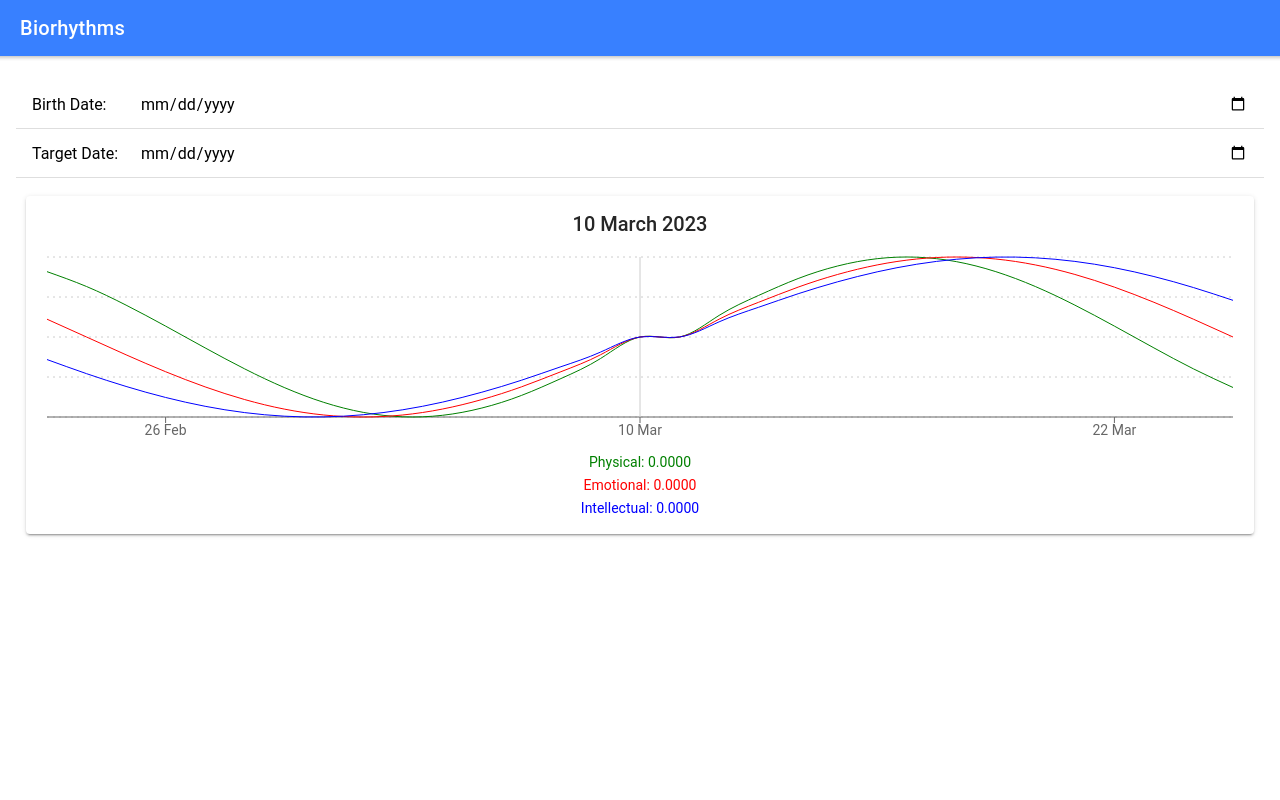
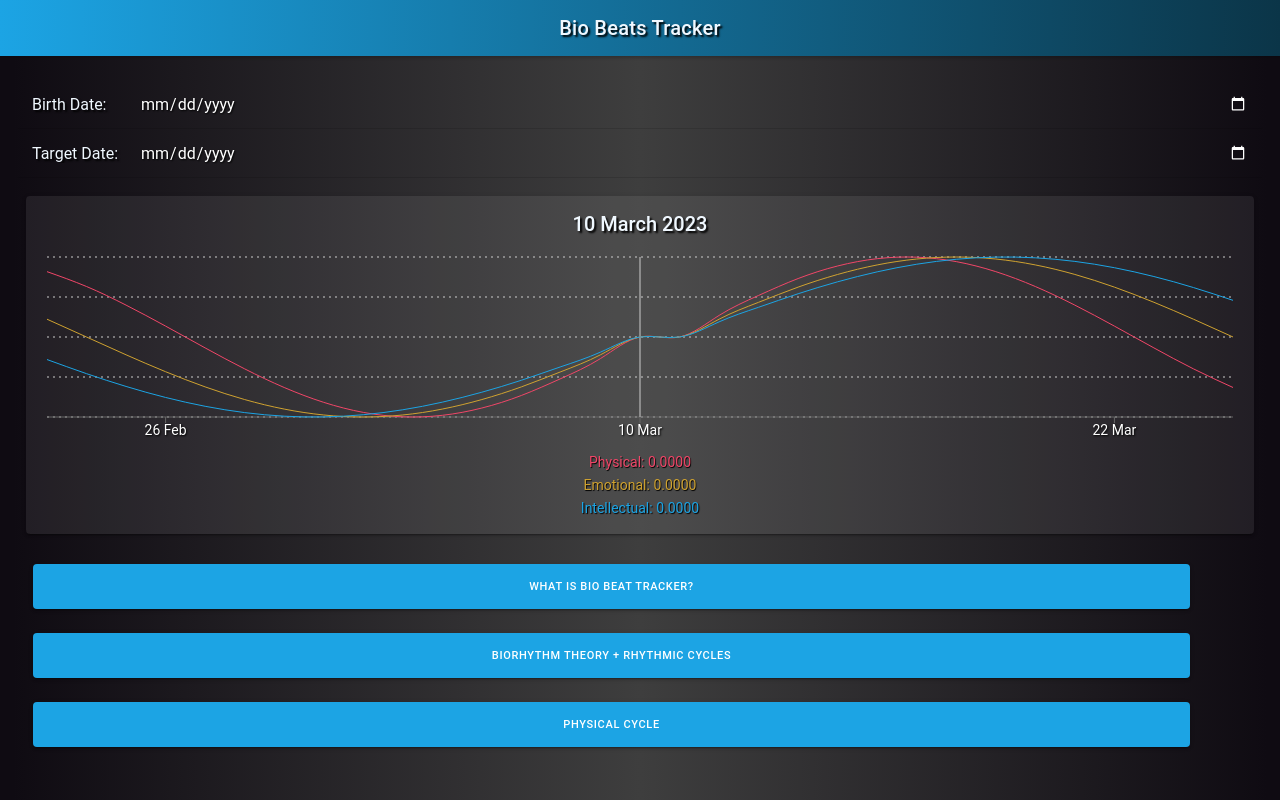
Before and after one commit to SergioElisondo/bio-beats-tracker, a React (Create React App) app: page / in a window 1280 px wide. Built offline with nearby package versions, Linux system fonts and the light colour scheme.

Commit message:
update ui but still need to add more info

```diff
--- /dev/null
+++ b/src/App.css
@@ -0,0 +1,195 @@
+/* ion-content {
+  --background: linear-gradient(to right, #602061, #9049c3);
+}
+
+ion-toolbar.toolbar-gradient {
+  --background: linear-gradient(to right, #a45ce8, #4b0082);
+} */
+
+
+/* ion-content {
+  --background: linear-gradient(to right, #7c4d7c, #382845);
+} */
+
+/* ion-content {
+  --background: linear-gradient(to right, #7c7c7c, #0f0b12);
+} */
+
+ion-content {
+  --background: linear-gradient(90deg, rgba(15,11,18,1) 1%, #3e3e3e 50%, rgba(15,11,18,1) 99%);
+}
+
+/* ion-toolbar.toolbar-gradient {
+  --background: linear-gradient(to right, #F14668, #5c1625);
+} */
+
+ion-toolbar.toolbar-gradient {
+  --background: linear-gradient(to right, rgb(28, 164, 228), rgb(11, 53, 72));
+}
+
+ion-item {
+  --background: transparent;
+}
+
+
+ion-card-title {
+  color: aliceblue;
+  text-shadow: 2px 2px 2px black;
+}
+
+#root > ion-app > ion-content > ion-list > ion-item:nth-child(1) > ion-input > input {
+  color: rgb(0, 0, 0);
+  text-shadow: 1px 1px 2px rgb(255, 255, 255);
+}
+
+#root > ion-app > ion-content > ion-list > ion-item:nth-child(2) > ion-input > input  {
+  color: rgb(0, 0, 0);
+  text-shadow: 1px 1px 2px rgb(255, 255, 255);
+}
+
+#root > ion-app > ion-content > ion-list > ion-item:nth-child(3) > ion-input > input  {
+  color: rgb(0, 0, 0);
+  text-shadow: 1px 1px 2px rgb(255, 255, 255);
+}
+
+/* ion-icon[name="calendar"] {
+  --color: white;
+} */
+
+.date-picker-icon {
+  -webkit-filter: invert(1);
+          filter: invert(1);
+          color: white;
+}
+
+.ion-title-shadow {
+  color: aliceblue;
+  text-shadow: 2px 2px 2px black;
+  text-align: center;
+}
+
+/* .ion-input-shadow {
+  color: aliceblue;
+  text-shadow: 2px 2px 2px black;
+} */
+
+.ion-item-clear {
+  background: transparent;
+  border-radius: 4px;
+  color: aliceblue;
+  text-shadow: 2px 2px 2px black;
+}
+
+ion-list.ios.list-ios {
+  background: var(--ion-item-background, var(--ion-background-color, rgba(255, 255, 255, 0)));
+}
+
+ion-list.md.list-md {
+  background: var(--ion-item-background, var(--ion-background-color, rgba(255, 255, 255, 0)));
+}
+
+ion-list {
+  background: var(--ion-item-background, var(--ion-background-color, rgba(255, 255, 255, 0)));
+}
+
+ion-card-header.ion-inherit-color {
+  background: rgba(0, 0, 0, 0);
+}
+
+/* ion-card-content.ios.card-content {
+  background: rgba(0, 0, 0, 0);
+}
+
+ion-card-content.md.card-content {
+  background: rgba(0, 0, 0, 0);
+} */
+
+ion-card-content.card-content {
+  background: rgba(0, 0, 0, 0);
+}
+
+ion-card.ion-text-center {
+  background: rgba(255, 255, 255, 0.074);
+}
+
+
+
+#root > ion-app > ion-content > ion-card > ion-card-content > div > div > div > svg > g.recharts-layer.recharts-cartesian-axis.recharts-xAxis.xAxis > g > g:nth-child(1) > text > tspan, #root > ion-app > ion-content > ion-card > ion-card-content > div > div > div > svg > g.recharts-layer.recharts-cartesian-axis.recharts-xAxis.xAxis > g > g:nth-child(2) > text > tspan, #root > ion-app > ion-content > ion-card > ion-card-content > div > div > div > svg > g.recharts-layer.recharts-cartesian-axis.recharts-xAxis.xAxis > g > g:nth-child(3) > text > tspan {
+  fill: #ffffff;
+  text-shadow: 1px 1px 2px rgb(0, 0, 0);
+}
+
+
+.dropdown-container {
+  display: grid;
+  grid-template-columns: 1fr;
+  margin-left: 15px;
+  margin-right: 15px;
+  color: aliceblue;
+}
+
+
+/* .dropdown-menu {
+  opacity: 0;
+  transition: opacity 0.5s ease-in-out;
+} */
+
+.dropdown-menu.show {
+  opacity: 1;
+}
+
+.dropdown-menu.hide {
+  display: none;
+}
+
+/* Button styes */
+
+.button {
+  --background: rgb(28, 164, 228);
+  text-shadow: 2px 2px 4px rgb(0, 0, 0);
+  /* width: 310px */
+}
+
+.info-button {
+  margin-top: 20px;
+}
+
+.button-style {
+  border-radius: 4px;
+  font-size: 11px;
+  --transition: .3s;
+  text-shadow: 2px 2px 4px #000000;
+  width: 95%;
+  height: 45px;
+}
+
+.button-style:active {
+  --background: rgb(207, 162, 48);
+}
+
+.button-style:hover {
+  --background: rgb(207, 162, 48);
+}
+
+
+span.button-inner {
+    text-shadow: 1px 1px 2px black;
+}
+
+button > span.button-inner {
+  text-shadow: 1px 1px 2px black;
+}
+
+
+button-inner {
+    display: flex;
+    position: relative;
+    flex-flow: row nowrap;
+    flex-shrink: 0;
+    align-items: center;
+    justify-content: center;
+    width: 100%;
+    height: 100%;
+    z-index: 1;
+    text-shadow: 1px 1px 2px black;
+}
--- a/src/App.js
+++ b/src/App.js
@@ -1,42 +1,82 @@
-import {IonApp, IonContent, IonHeader, IonInput, IonLabel, IonTitle, IonToolbar, IonItem, IonList} from '@ionic/react';
+import {IonApp, IonContent, IonHeader, IonInput, IonLabel, IonTitle, IonToolbar, IonItem, IonList, IonButton} from '@ionic/react';
 import {useState} from 'react';
 
 import BiorhythmCard from './components/BiorhythmCard';
 import {useStoredState} from './lib/hooks';
+
+import './App.css';
 
 function getToday() {
   return new Date().toISOString().slice(0, 'yyyy-mm-dd'.length)
 }
 
 function App() {
-  const [birthDate, setBirthDate] = useStoredState('birthDate') // empty string means no date was selected yet
-  const [targetDate, setTargetDate] = useState(getToday) // empty string means no value was passed in yet
+  const [birthDate, setBirthDate] = useStoredState('birthDate'); // empty string means no date was selected yet
+  const [targetDate, setTargetDate] = useState(getToday); // empty string means no value was passed in yet
+  const [showInfo1, setShowInfo1] = useState(false); // controls whether the dropdown menu is visible or hidden
+  const [showInfo2, setShowInfo2] = useState(false); // controls whether the dropdown menu is visible or hidden
+  const [showInfo3, setShowInfo3] = useState(false); // controls whether the dropdown menu is visible or hidden
+
+  function toggleInfo1() {
+    setShowInfo1(!showInfo1);
+  }
+
+  function toggleInfo2() {
+    setShowInfo2(!showInfo2);
+  }
+
+  function toggleInfo3() {
+    setShowInfo3(!showInfo3);
+  }
 
   return (
-    <IonApp>
+    <IonApp className="background-image">
       <IonHeader>
-        <IonToolbar color="primary">
-          <IonTitle>Biorhythms</IonTitle>
+        <IonToolbar className="toolbar-gradient">
+          <IonTitle className='ion-title-shadow'>Bio Beats Tracker</IonTitle>
         </IonToolbar>
       </IonHeader>
       <IonContent className="ion-padding">
-        {/* can move results here as well */}
         <IonList>
-          <IonItem>
+          <IonItem className='ion-item-clear'>
             <IonLabel position='fixed'>
-              Birth Date:</IonLabel>
-            <IonInput type="date" onIonChange={(event) => {setBirthDate(event.detail.value)}} />
+              Birth Date:
+            </IonLabel>
+            <IonInput className='ion-input-shadow date-picker-icon' type="date" onIonChange={(event) => {setBirthDate(event.detail.value)}} />
           </IonItem>
-          <IonItem>
+          <IonItem className='ion-item-clear'>
             <IonLabel position='fixed'>
-              Target Date:</IonLabel>
-            <IonInput type="date" onIonChange={(event) => {setTargetDate(event.detail.value)}} />
+              Target Date:
+            </IonLabel>
+            <IonInput className='ion-input-shadow date-picker-icon' type="date" onIonChange={(event) => {setTargetDate(event.detail.value)}} />
           </IonItem>
         </IonList>
-        {/* {Boolean(birthDate) && (
-          <BiorhythmCard birthDate={birthDate} targetDate={targetDate} />
-        )} */}
         <BiorhythmCard birthDate={birthDate} targetDate={targetDate} />
+        <div className="dropdown-container">
+          <IonButton className="info-button button-style" onClick={toggleInfo1}>What is Bio Beat Tracker?</IonButton>
+          <div className={`dropdown-menu ${ showInfo1 ? 'show' : 'hide' }`}>
+            <p>Bio Beats Tracker is an app that uses the biorhythm theory to help users understand their physical, emotional, and intellectual cycles. The biorhythm theory suggests that these cycles have periods that can be calculated based on a person's birthdate. Overall, Bio Beats Tracker is a helpful tool for anyone interested in improving their overall well-being by understanding and working with their natural biorhythms.</p>
+          </div>
+        </div>
+        <div className="dropdown-container">
+          <IonButton className="info-button button-style" onClick={toggleInfo2}>Biorhythm Theory + Rhythmic Cycles</IonButton>
+          {showInfo2 && (
+            <div className={`dropdown-menu ${ showInfo2 ? 'show' : 'hide' }`}>
+              <p>The physical cycle is typically the shortest cycle and has a period of approximately 23 days. It is thought to influence a person's strength, coordination, and overall physical well-being. The emotional cycle is typically longer, with a period of around 28 days. This cycle is thought to influence a person's emotional state, including their moods and emotional stability. Finally, the intellectual cycle is the longest cycle, with a period of around 33 days. This cycle is thought to influence a person's cognitive abilities, including their memory, concentration, and problem-solving skills.</p>
+            </div>
+          )}
+        </div>
+        <div className="dropdown-container">
+          <IonButton className="info-button button-style" onClick={toggleInfo3}>Physical Cycle</IonButton>
+          {showInfo3 && (
+            <div className={`dropdown-menu ${ showInfo3 ? 'show' : 'hide' }`}>
+              <p>The physical cycle in biorhythms is a theoretical cycle that suggests that our physical abilities and energy levels fluctuate in a rhythmic pattern over time. According to this theory, the physical cycle lasts for 23 days and begins on the day of our birth.<br /><br />
+                During the first few days of the physical cycle, our physical abilities and energy levels are believed to be at their peak. As the cycle progresses, our physical abilities and energy levels are thought to gradually decline, reaching a low point around day 11 or 12.<br /><br />
+                After this low point, our physical abilities and energy levels are believed to slowly increase again, reaching another peak around day 23 before the cycle starts all over again.<br /><br />
+                It's important to note that there is no scientific evidence to support the theory of biorhythms, including the physical cycle. While some people may feel like their physical abilities and energy levels follow a predictable pattern over time, this could be due to a number of other factors, such as sleep, exercise, diet, and overall health.</p>
+            </div>
+          )}
+        </div>
       </IonContent>
     </IonApp>
   );
--- a/src/components/BiorhythmCard.css
+++ b/src/components/BiorhythmCard.css
@@ -1,11 +1,14 @@
 .biorhythm-physical {
-  color: green;
+  color: #F14668;
+  text-shadow: .8px .8px .8px black ;
 }
 
 .biorhythm-emotional {
-  color: red;
+  color: rgb(207, 162, 48);
+  text-shadow: .8px .8px .8px black ;
 }
 
 .biorhythm-intellectual {
-  color: blue;
+  color: rgb(28, 164, 228);
+  text-shadow: 1px 1px 1px black ;
 }
--- a/src/components/BiorhythmChart.js
+++ b/src/components/BiorhythmChart.js
@@ -16,9 +16,9 @@ function BiorhythmChart({birthDate, targetDate}) {
           <CartesianGrid vertical={false} strokeDasharray="2 4" />
           <XAxis dataKey="date" ticks={[series[3].date, series[15].date, series[27].date]} />
           <ReferenceLine x={series[15].date} />
-          <Line dataKey="physical" stroke="green" dot={false} type="natural" />
-          <Line dataKey="emotional" stroke="red" dot={false} type="natural" />
-          <Line dataKey="intellectual" stroke="blue" dot={false} type="natural" />
+          <Line dataKey="physical" stroke="#F14668" dot={false} type="natural" />
+          <Line dataKey="emotional" stroke="rgb(207, 162, 48)" dot={false} type="natural" />
+          <Line dataKey="intellectual" stroke="rgb(28, 164, 228)" dot={false} type="natural" />
         </LineChart>
       </ResponsiveContainer>
     </div>
```
Also changed, not shown: 1 other file (tests, documents, lock files or other folders).
